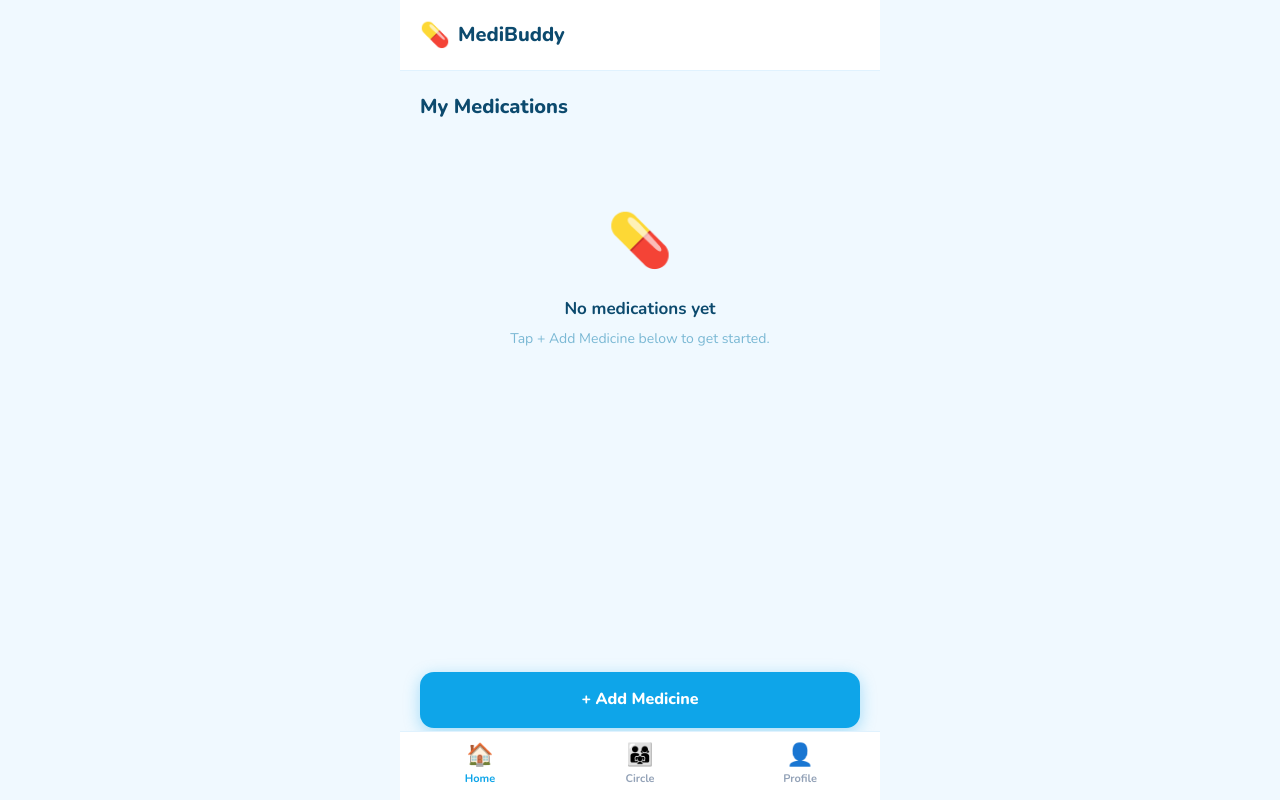
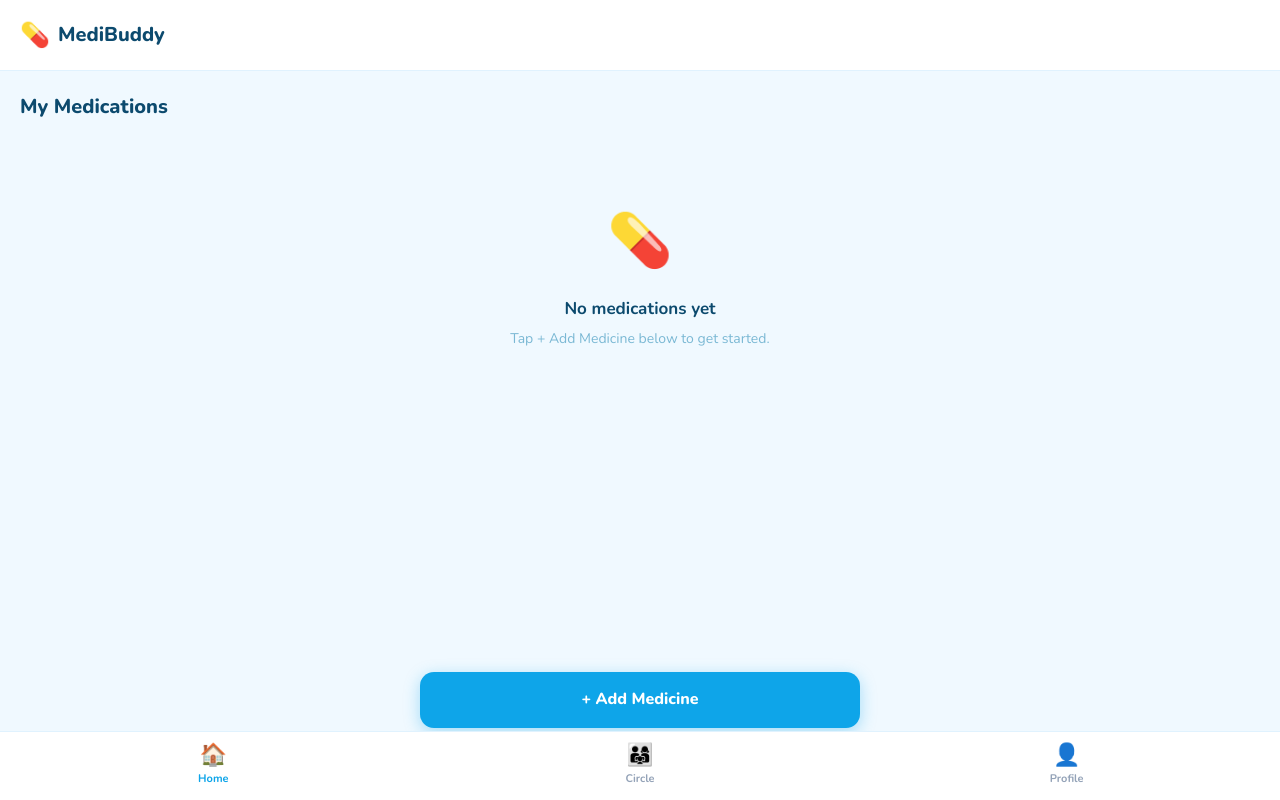
Before and after one commit to MigzVillareal/MediBuddy, a Vue app in the folder frontend/: page / in a window 1280 px wide. Built offline with nearby package versions, Linux system fonts and the light colour scheme.

Commit message:
Update HomePage.vue

```diff
--- a/frontend/src/views/HomePage.vue
+++ b/frontend/src/views/HomePage.vue
@@ -43,7 +43,7 @@ const activeTab = ref('home')
   display: flex;
   flex-direction: column;
   min-height: 100vh;
-  max-width: 480px;
+  max-width: (100%, 480px);
   margin: 0 auto;
   background: var(--color-bg);
 }
@@ -67,7 +67,7 @@ const activeTab = ref('home')
   left: 50%;
   transform: translateX(-50%);
   width: 100%;
-  max-width: 480px;
+  max-width: (100%, 480px);
   background: var(--color-white);
   border-top: 1.5px solid var(--color-border);
   display: flex;
```
